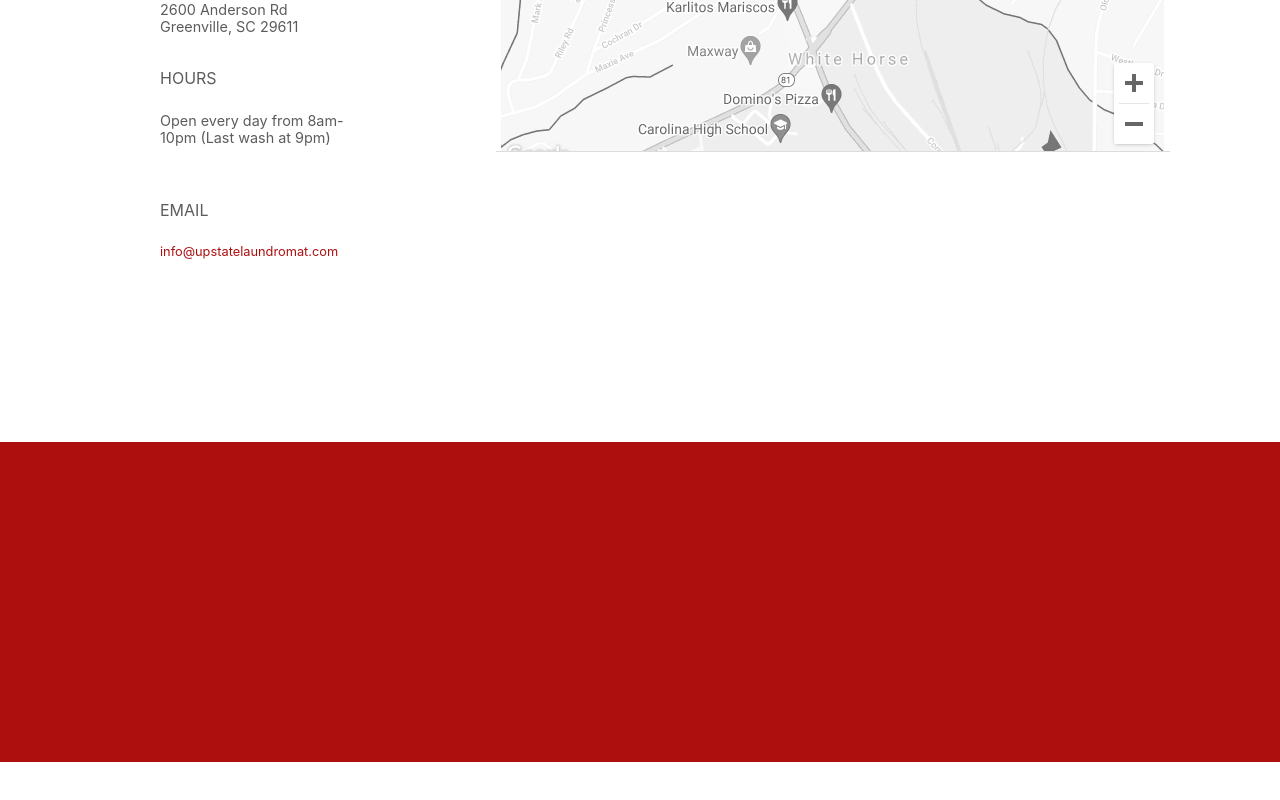
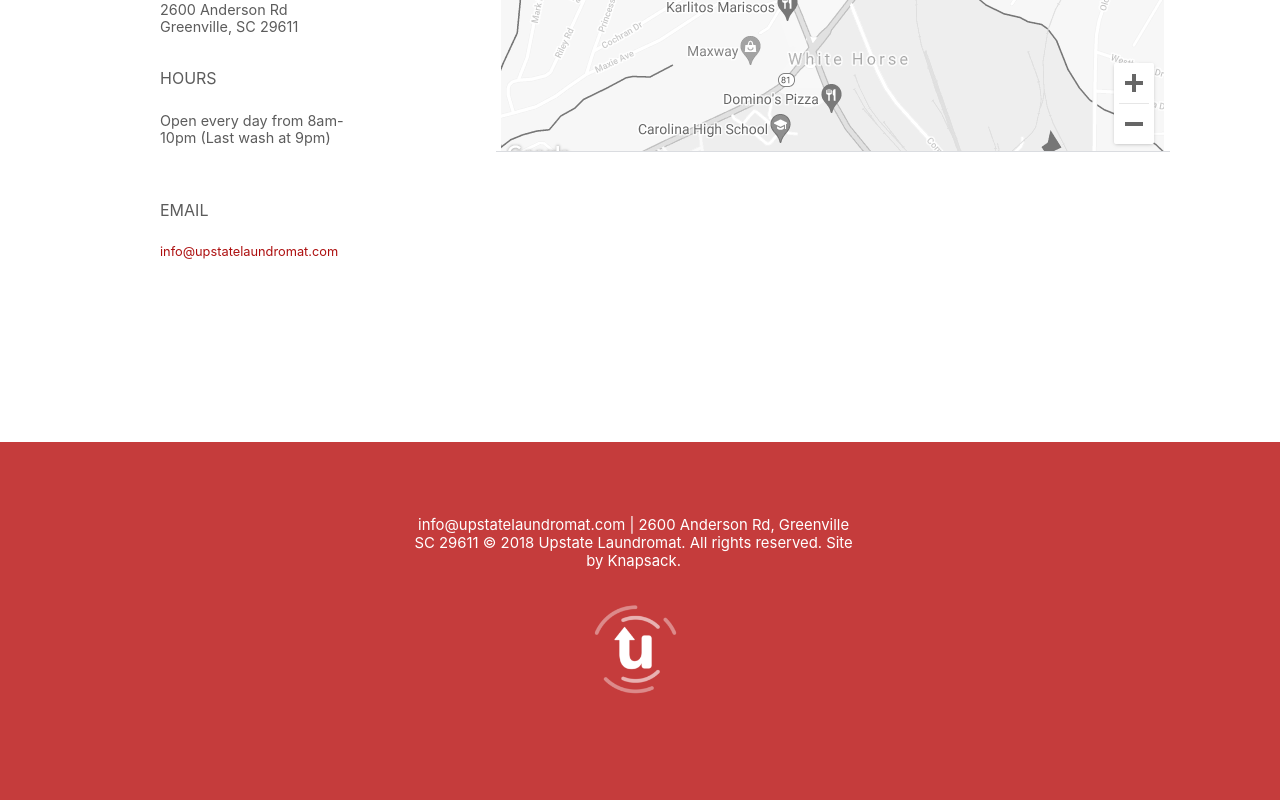
Before and after one commit to Caleb9083/upstatelaundromat-clone, a React (Create React App) app: page / in a window 1280 px wide. Shown: the part 4250-5050 px from the top of the page. Before the commit the page ends 5012 px from the top, so only its background shows below. Built offline with nearby package versions, Linux system fonts and the light colour scheme.

Commit message:
Footer component complete

```diff
--- a/src/components/Footer.js
+++ b/src/components/Footer.js
@@ -1,9 +1,22 @@
 import React from 'react'
 import './stylesheets/Footer.css'
+import u_logo from '../images/u-logo.png'
 
 const Footer = () => {
+    let texts = {top:`info@upstatelaundromat.com  |  2600 Anderson Rd,
+                     Greenville SC 29611 © 2018 Upstate Laundromat. All
+                     rights reserved. Site by Knapsack.`
+    }
     return (
         <div className="footer">
+            <div className="footer__container">
+                <div className="footer__head">
+                    {texts.top}
+                </div>
+                <div className="footer__logo">
+                    <img src={u_logo} alt="" />
+                </div>
+            </div>
 
         </div>
     )
--- a/src/components/stylesheets/Footer.css
+++ b/src/components/stylesheets/Footer.css
@@ -1,5 +1,28 @@
 .footer{
-    height: 20em;
+    height: 23em;
     width: 100%;
-    background-color:rgb(173, 15, 15);
+    background-color:rgb(197, 60, 60);
+    position: relative;
 }
+
+.footer__container{
+    position: absolute;
+    width: 35%;
+    height: 80%;
+    top: 20%;
+    left: 32%;
+}
+
+.footer__head{
+    height: 30%;
+    width: 100%;
+    text-align: center;
+    font-size: 0.93em;
+    color: white;
+}
+
+.footer__logo img{
+    height: 65%;
+    width: 65%;
+    margin-left: 5rem;
+}
```
